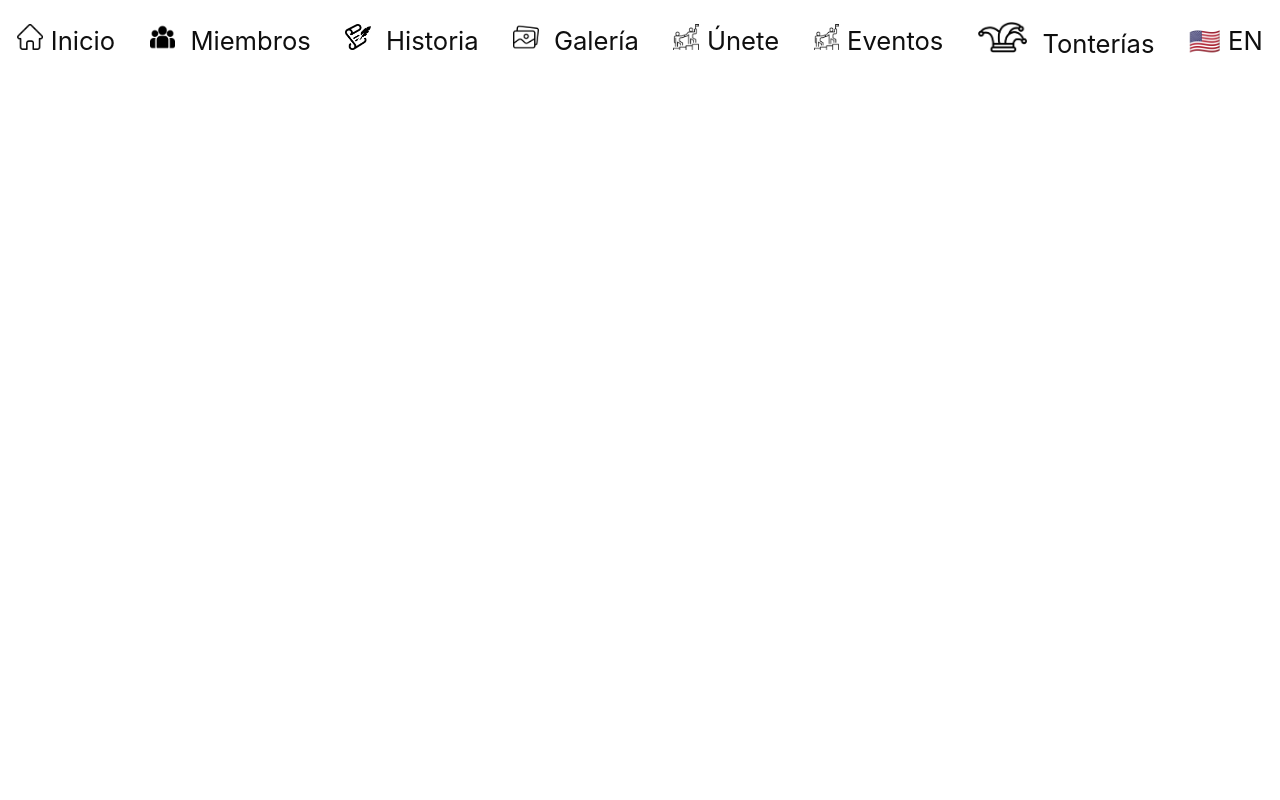
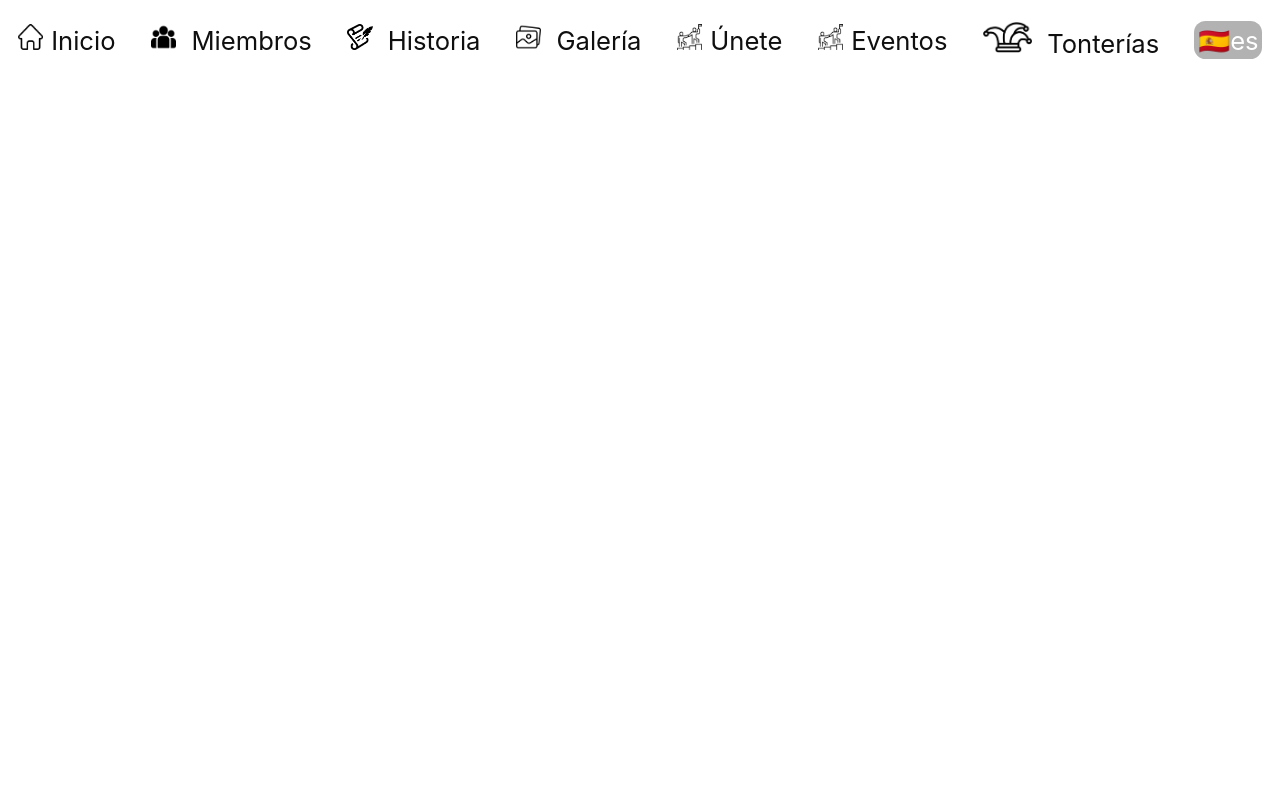
Before and after one commit to PsiEpsilonChapter/PsiEpsilonChapterWebsite, a React (Create React App) app: page / in a window 1280 px wide. Shown: the top 800 px of the page. Built offline with nearby package versions, Linux system fonts and the light colour scheme; what cytoscape-dagre, cytoscape-node-html-label would draw is missing.

Commit message:
currently, language dropdown is working fine

```diff
--- a/src/HeaderCollection.js
+++ b/src/HeaderCollection.js
@@ -8,8 +8,32 @@ import members_icon from "./icons/members.png";
 import silly_icon from "./icons/silly.png";
 import i18next from "./i18n";
 
+var languageEmojiMaps = {
+  en: "🇺🇸",
+  es: "🇪🇸",
+};
+
 class HeaderCollection extends React.Component {
   render() {
+    var languageDivs = [];
+    for (var i = 0; i < i18next.languages.length; i++) {
+      var orig_lang = i18next.languages[i];
+      var language = languageEmojiMaps[orig_lang]
+        ? languageEmojiMaps[orig_lang]
+        : orig_lang;
+      language += i18next.languages[i];
+      languageDivs.push(
+        <div
+          key={language}
+          onClick={() => {
+            console.log("changing language to " + orig_lang);
+            i18next.changeLanguage(orig_lang);
+          }}
+        >
+          {language}
+        </div>
+      );
+    }
     return (
       <div id="header-collection" className="header-bar">
         <div
@@ -74,7 +98,9 @@ class HeaderCollection extends React.Component {
           <img src={silly_icon} style={{ height: "4vh", width: "auto" }} />{" "}
           {i18next.t("silly-title")}
         </div>
-        <div>🇺🇸 EN</div>
+        <div id="lang-change" className="language-wrapper">
+          {languageDivs}
+        </div>
       </div>
     );
   }
--- a/src/index.css
+++ b/src/index.css
@@ -77,6 +77,116 @@ code {
 .MobileAppHeader .header-bar img {
 	width: 8vw;
 }
+
+#lang-change {
+	border-bottom: none;
+	background-color: rgb(0,0,0,0.3);
+	color: white;
+	padding: 0.3vw;
+	border-radius: 0.9vw;
+}
+
+#lang-chage:hover {
+	border-bottom: none;
+
+}
+
+#lang-change:hover div{
+	border-bottom: none;
+}
+
+
+
+/* Imagine a dropdown menu for selecting languages */
+.language-wrapper {
+	position: relative;
+}
+.language-select:hover {
+	cursor: pointer;
+}
+.language-wrapper > div {
+	display: none;
+}
+
+.language-wrapper > div:first-child {
+	display: block;
+}
+
+.language-wrapper:hover > div{
+	position: absolute;
+	display: block;
+	border-bottom: none;
+}
+
+.language-wrapper div:first-child {
+	position: relative;
+	display: block;
+}
+
+.language-wrapper:hover {
+	border-bottom: none;
+}
+
+.language-select {
+position: absolute;
+display: none;
+cursor: pointer;
+}
+
+.language-select > div {
+	top: 100%;
+display: none;
+  background-color: #f9f9f9;
+  min-width: 160px;
+  box-shadow: 0px 8px 16px 0px rgba(0, 0, 0, 0.2);
+  z-index: 1;
+  transition: 0.5s;
+  border: 1px solid #ccc;
+}
+
+.language-select > div:first-child {
+	display: block;
+
+}
+
+
+.language-select:hover > div {
+  display: block;
+	border: none;
+}
+
+.language-select div div {
+  color: black;
+  padding: 12px 16px;
+  text-decoration: none;
+  display: block;
+  transition: background-color 0.3s;
+}
+
+.language-select div div:hover {
+  background-color: #ddd;
+}
+
+
+@keyframes slideIn {
+  from {
+    transform: translateY(-20px);
+    opacity: 0;
+  }
+  to {
+    transform: translateY(0);
+    opacity: 1;
+  }
+}
+
+.language-select:hover > div {
+  animation: slideIn 0.3s forwards;
+}
+
+
+
+
+
 
 .header-bar {
 		z-index: 15;
--- a/src/locales/es/translation.json
+++ b/src/locales/es/translation.json
@@ -1,4 +1,5 @@
 {
+  "language-select": "🇺🇸 EN",
   "mission-title": "Misión",
   "volunteering-title": "Voluntariado",
   "professionalism-title": "Profesionalismo",
```
